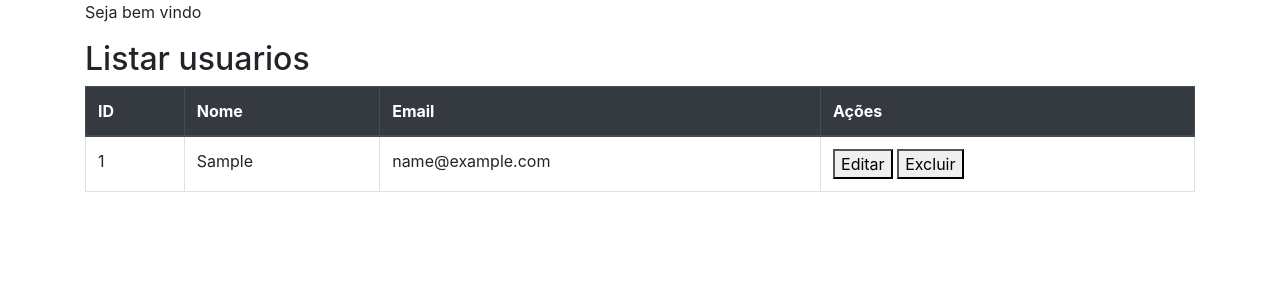
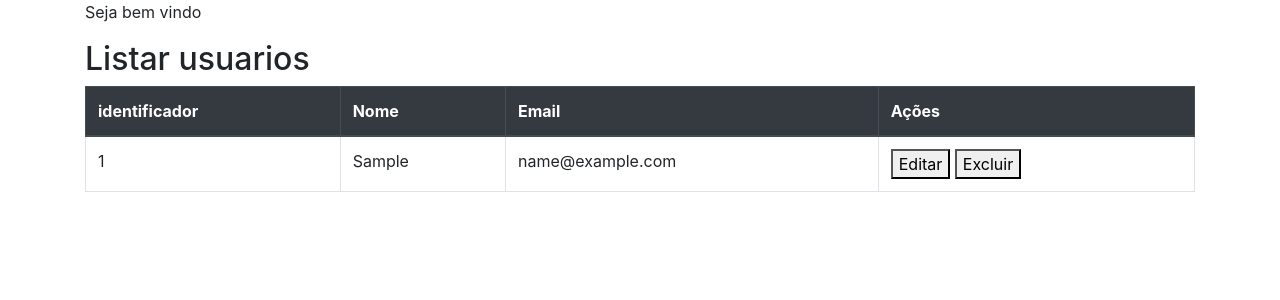
Before and after one commit to arysson5/usuarios, a PHP site: page /todosUsuarios.php in a window 1280 px wide. Shown: the top 300 px of the page. Run offline with PHP 8.4, Linux system fonts and the light colour scheme; tables that the repository leaves empty or names only in its code hold one stand-in row (values such as "Sample post").

Commit message:
conflitos

```diff
--- a/todosUsuarios.php
+++ b/todosUsuarios.php
@@ -21,7 +21,7 @@ $usuarios= getUsuarios();
         <thead class="thead-dark">
 
         <tr>
-            <th>ID</th>
+            <th>identificador</th>
             <th>Nome</th>
             <th>Email</th>
             <th>Ações</th>
```
